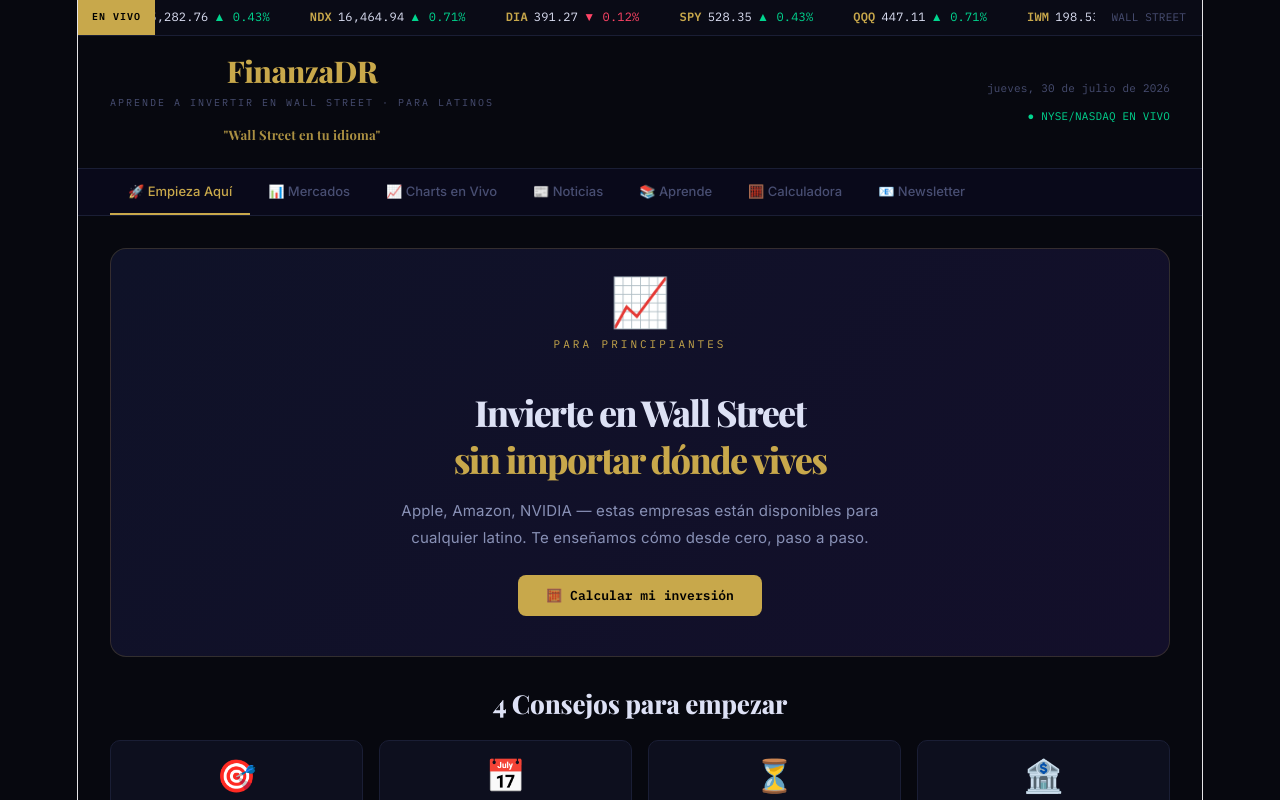
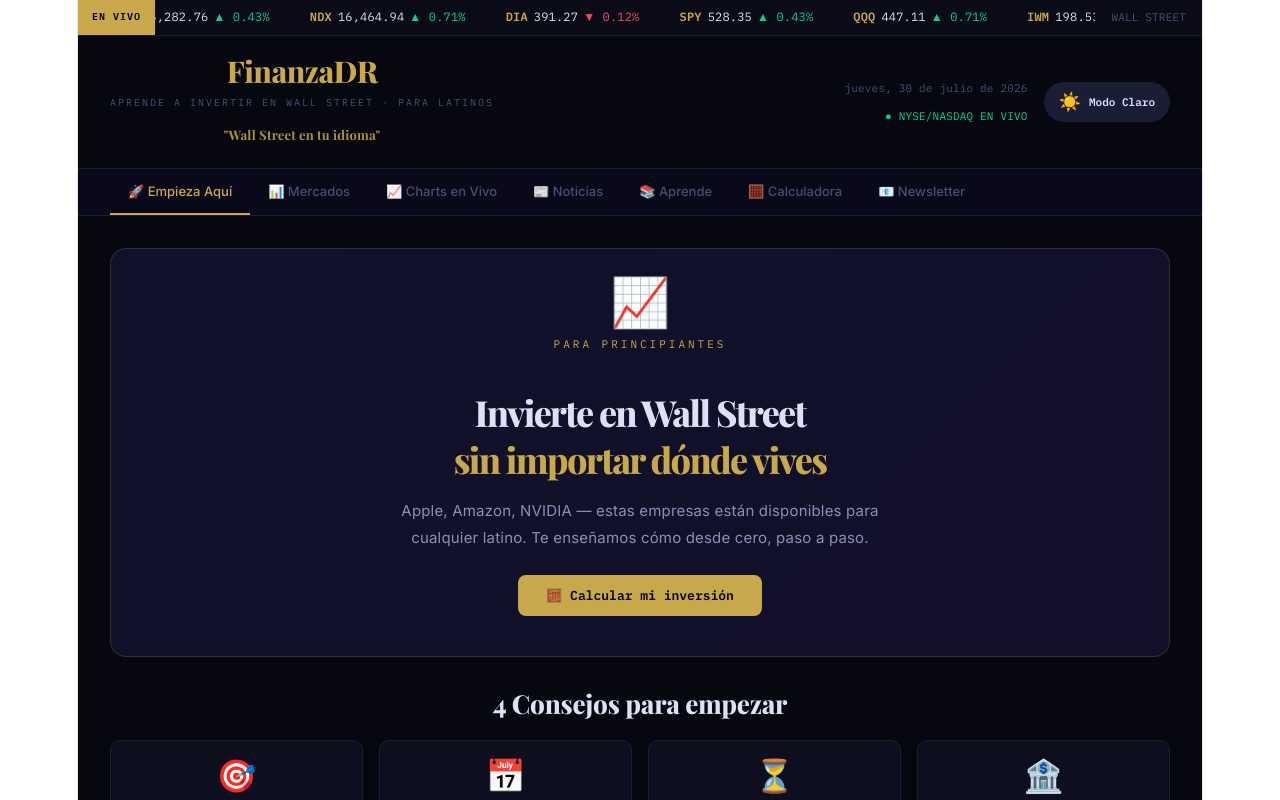
Before and after one commit to finanzadr/finanzadr, a React (Vite) app: page / in a window 1280 px wide. Shown: the top 800 px of the page. Built offline with nearby package versions, Linux system fonts and the light colour scheme; a web font is replaced by a local one.

Commit message:
Update App.jsx

```diff
--- a/src/App.jsx
+++ b/src/App.jsx
@@ -112,18 +112,33 @@ const fmt = (n) => n.toLocaleString("en-US", { minimumFractionDigits: 2, maximum
 const clr = (c) => c >= 0 ? "#00d68f" : "#ff4466";
 const arr = (c) => c >= 0 ? "▲" : "▼";
 
-const C = {
+const DARK = {
   bg: "#07080f", card: "#0d0f1e", border: "#1a1e35",
   gold: "#c8a84b", goldBg: "#c8a84b18",
   green: "#00d68f", red: "#ff4466",
   text: "#dde1f5", muted: "#484e72", sub: "#8890b5",
+  navBg: "#09091a", tickerBg: "#0a0b16",
 };
+
+const LIGHT = {
+  bg: "#f4f5f8", card: "#ffffff", border: "#e0e4ef",
+  gold: "#b8860b", goldBg: "#b8860b15",
+  green: "#00875a", red: "#d93025",
+  text: "#1a1d2e", muted: "#8891a8", sub: "#555e7a",
+  navBg: "#ffffff", tickerBg: "#1a1d2e",
+};
+
+let C = { ...DARK };
 
 // ── Componente principal ─────────────────────────────────────────
 export default function FinanzasDR() {
-  const [tab, setTab]   = useState("inicio");
+  const [tab, setTab]     = useState("inicio");
   const [stocks, setStocks] = useState(WS_STOCKS);
   const [expanded, setExpanded] = useState(null);
+  const [dark, setDark]   = useState(true);
+
+  // Update C whenever theme changes
+  C = dark ? DARK : LIGHT;
 
   useEffect(() => {
     const link = document.createElement("link");
@@ -134,15 +149,15 @@ export default function FinanzasDR() {
     style.textContent = `
       @keyframes ticker { 0%{transform:translateX(0)} 100%{transform:translateX(-50%)} }
       @keyframes fadeIn { from{opacity:0;transform:translateY(12px)} to{opacity:1;transform:translateY(0)} }
+      @keyframes slideToggle { from{opacity:0} to{opacity:1} }
       .ticker-track { display:flex; animation:ticker 50s linear infinite; white-space:nowrap; }
       .ticker-track:hover { animation-play-state:paused; }
       .fade-in { animation: fadeIn 0.4s ease forwards; }
-      * { box-sizing:border-box; margin:0; padding:0; }
-      body { background:#07080f; }
-      ::-webkit-scrollbar{width:4px} ::-webkit-scrollbar-track{background:#07080f} ::-webkit-scrollbar-thumb{background:#1a1e35;border-radius:2px}
+      * { box-sizing:border-box; margin:0; padding:0; transition: background 0.3s, color 0.2s, border-color 0.2s; }
       .nav-btn:hover { color: #c8a84b !important; }
       .card-hover { transition: all 0.2s; }
       .card-hover:hover { border-color: #c8a84b44 !important; transform: translateY(-2px); }
+      .theme-toggle:hover { transform: scale(1.05); }
     `;
     document.head.appendChild(style);
     return () => { document.head.removeChild(link); document.head.removeChild(style); };
@@ -169,37 +184,53 @@ export default function FinanzasDR() {
     <div style={{ minHeight: "100vh", background: C.bg, color: C.text, fontFamily: "'Inter', sans-serif" }}>
 
       {/* Ticker */}
-      <div style={{ background: "#0a0b16", borderBottom: `1px solid ${C.border}`, height: 36, display: "flex", alignItems: "center", overflow: "hidden" }}>
+      <div style={{ background: C.tickerBg, borderBottom: `1px solid ${C.border}`, height: 36, display: "flex", alignItems: "center", overflow: "hidden" }}>
         <div style={{ background: C.gold, color: "#000", fontFamily: "'IBM Plex Mono'", fontSize: 10, fontWeight: 700, padding: "0 14px", height: "100%", display: "flex", alignItems: "center", flexShrink: 0, letterSpacing: 1 }}>EN VIVO</div>
         <div style={{ overflow: "hidden", flex: 1 }}>
           <div className="ticker-track">
             {[...stocks, ...stocks].map((st, i) => (
               <span key={i} style={{ padding: "0 20px", fontFamily: "'IBM Plex Mono'", fontSize: 12 }}>
                 <span style={{ color: C.gold, fontWeight: 600, marginRight: 6 }}>{st.s}</span>
-                <span style={{ marginRight: 5 }}>{fmt(st.p)}</span>
+                <span style={{ marginRight: 5, color: dark ? C.text : "#ffffff" }}>{fmt(st.p)}</span>
                 <span style={{ color: clr(st.c) }}>{arr(st.c)} {Math.abs(st.c)}%</span>
               </span>
             ))}
           </div>
         </div>
-        <div style={{ padding: "0 16px", fontFamily: "'IBM Plex Mono'", fontSize: 11, color: C.muted, flexShrink: 0 }}>WALL STREET</div>
+        <div style={{ padding: "0 16px", fontFamily: "'IBM Plex Mono'", fontSize: 11, color: dark ? C.muted : "#8890b5", flexShrink: 0 }}>WALL STREET</div>
       </div>
 
       {/* Header */}
-      <header style={{ borderBottom: `1px solid ${C.border}`, padding: "20px 32px", display: "flex", alignItems: "center", justifyContent: "space-between", flexWrap: "wrap", gap: 12 }}>
+      <header style={{ borderBottom: `1px solid ${C.border}`, padding: "20px 32px", background: C.bg, display: "flex", alignItems: "center", justifyContent: "space-between", flexWrap: "wrap", gap: 12 }}>
         <div>
           <div style={{ fontFamily: "'Playfair Display', serif", fontSize: 30, fontWeight: 800, color: C.gold, letterSpacing: "-0.5px", lineHeight: 1 }}>FinanzaDR</div>
           <div style={{ fontFamily: "'IBM Plex Mono'", fontSize: 10, color: C.muted, marginTop: 4, letterSpacing: 2 }}>APRENDE A INVERTIR EN WALL STREET · PARA LATINOS</div>
           <div style={{ fontFamily: "'Playfair Display', serif", fontSize: 13, color: C.gold, marginTop: 6, fontStyle: "italic", opacity: 0.85 }}>"Wall Street en tu idioma"</div>
         </div>
-        <div style={{ textAlign: "right" }}>
-          <div style={{ fontFamily: "'IBM Plex Mono'", fontSize: 11, color: C.muted }}>{new Date().toLocaleDateString("es-DO", { weekday: "long", year: "numeric", month: "long", day: "numeric" })}</div>
-          <div style={{ fontFamily: "'IBM Plex Mono'", fontSize: 11, color: C.green, marginTop: 2 }}>● NYSE/NASDAQ EN VIVO</div>
+        <div style={{ display: "flex", alignItems: "center", gap: 16 }}>
+          <div style={{ textAlign: "right" }}>
+            <div style={{ fontFamily: "'IBM Plex Mono'", fontSize: 11, color: C.muted }}>{new Date().toLocaleDateString("es-DO", { weekday: "long", year: "numeric", month: "long", day: "numeric" })}</div>
+            <div style={{ fontFamily: "'IBM Plex Mono'", fontSize: 11, color: C.green, marginTop: 2 }}>● NYSE/NASDAQ EN VIVO</div>
+          </div>
+
+          {/* Theme Toggle */}
+          <button className="theme-toggle" onClick={() => setDark(d => !d)} style={{
+            background: dark ? "#1a1e35" : "#f0f2f8",
+            border: `1px solid ${C.border}`,
+            borderRadius: 50, padding: "8px 14px",
+            cursor: "pointer", display: "flex", alignItems: "center", gap: 8,
+            transition: "all 0.3s", flexShrink: 0,
+          }}>
+            <span style={{ fontSize: 18 }}>{dark ? "☀️" : "🌙"}</span>
+            <span style={{ fontFamily: "'IBM Plex Mono'", fontSize: 11, fontWeight: 600, color: C.text }}>
+              {dark ? "Modo Claro" : "Modo Oscuro"}
+            </span>
+          </button>
         </div>
       </header>
 
       {/* Nav */}
-      <nav style={{ borderBottom: `1px solid ${C.border}`, display: "flex", padding: "0 32px", background: "#09091a", overflowX: "auto" }}>
+      <nav style={{ borderBottom: `1px solid ${C.border}`, display: "flex", padding: "0 32px", background: C.navBg, overflowX: "auto" }}>
         {tabs.map(([id, label]) => (
           <button key={id} className="nav-btn" onClick={() => setTab(id)} style={{
             padding: "14px 18px", border: "none", background: "none", cursor: "pointer",
```
